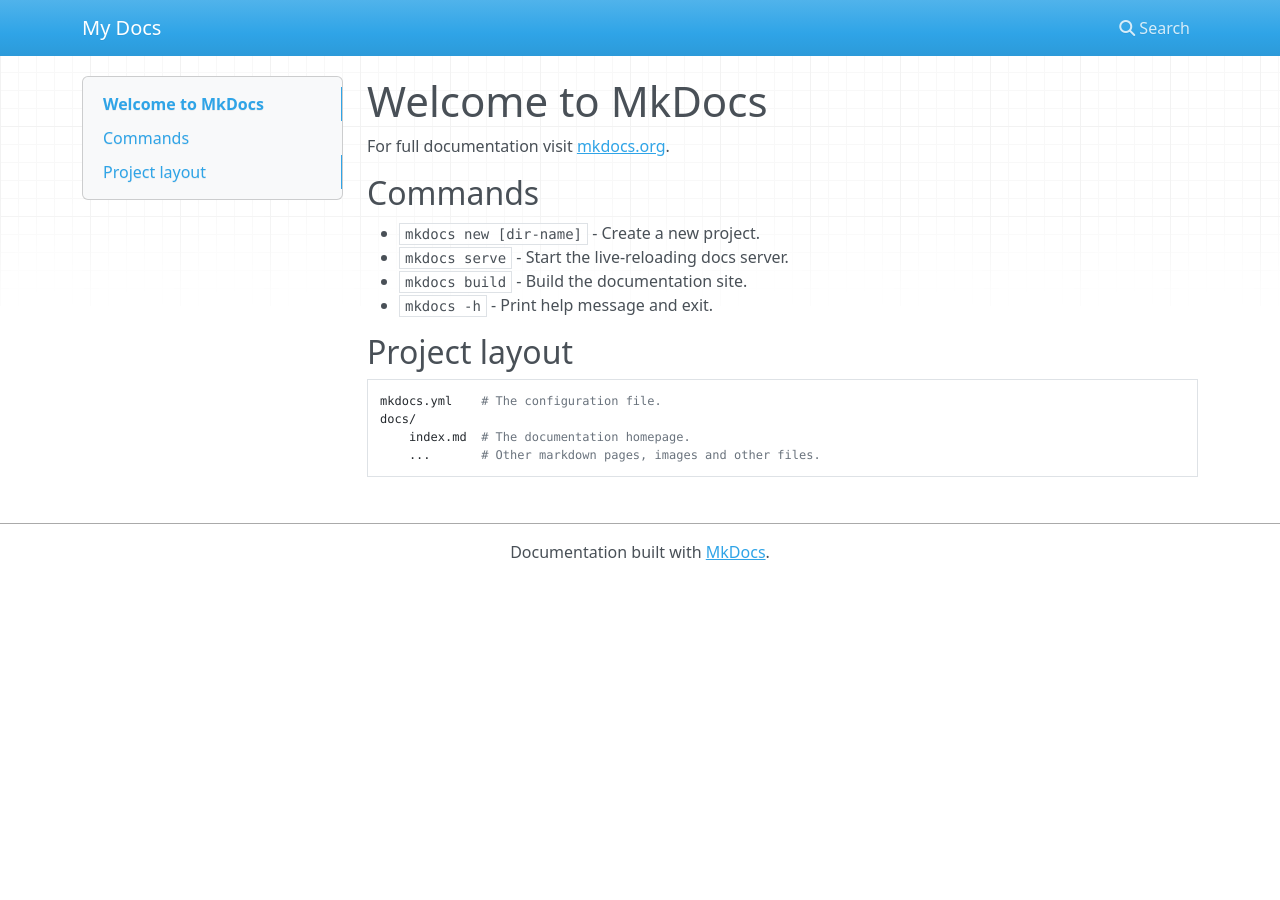
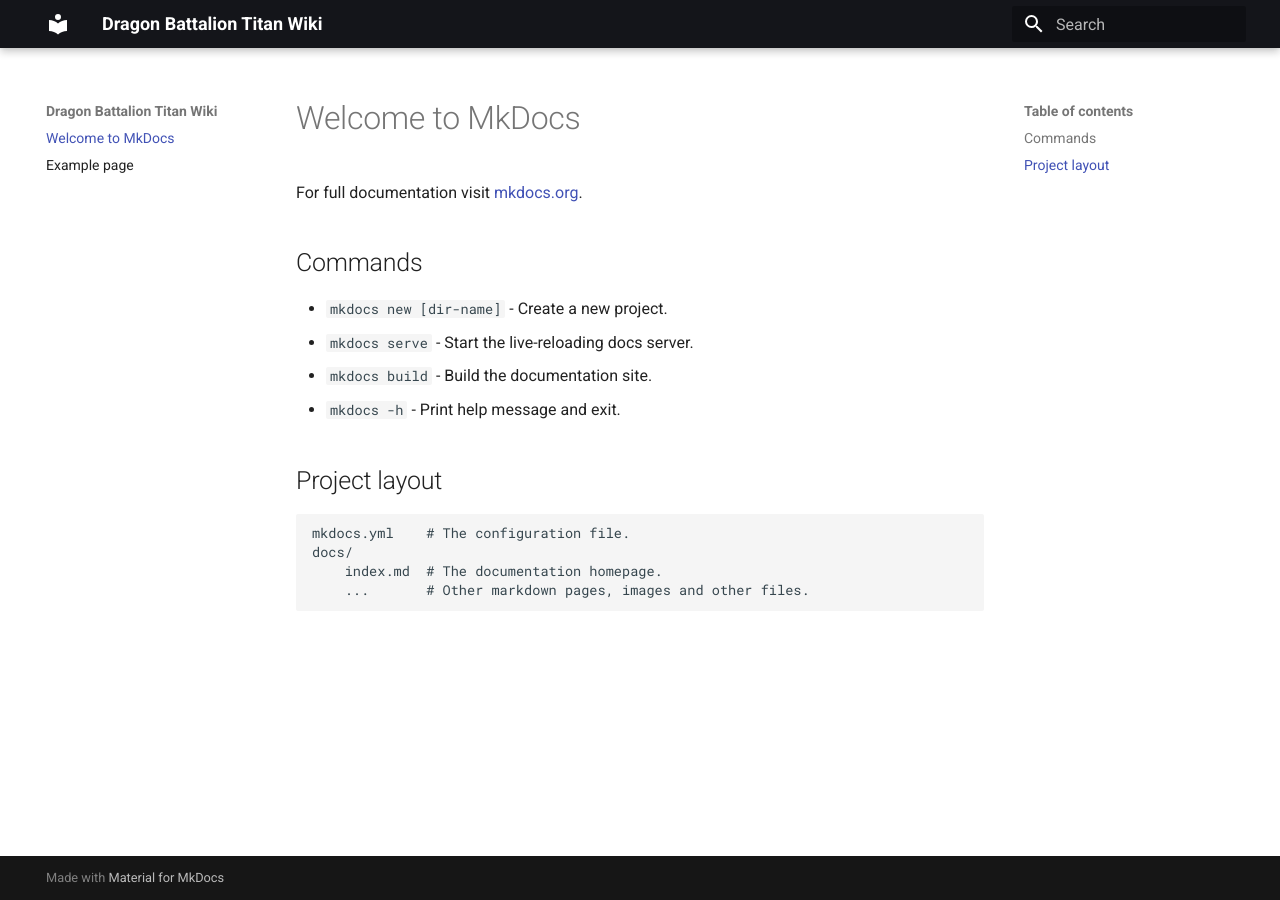
Before and after one commit to knightfire-rdp/Dragon-Battalion-Titan-Wiki, an MkDocs documentation site: the page built from docs/index.md, in a window 1280 px wide. Built offline with MkDocs 1.6.1 and Material for MkDocs 9.7.7, drawn with Linux system fonts in a browser that asks for light colours; nearby versions of some CDN libraries.

Commit message:
Add theming

```diff
--- /dev/null
+++ b/docs/guh.md
@@ -0,0 +1,5 @@
+# Example page
+
+Add stuff here
+
+blah blah
--- a/mkdocs.yml
+++ b/mkdocs.yml
@@ -1 +1,5 @@
-site_name: My Docs
+site_name: Dragon Battalion Titan Wiki
+theme:
+  name: material
+  palette:
+    primary: black
```
